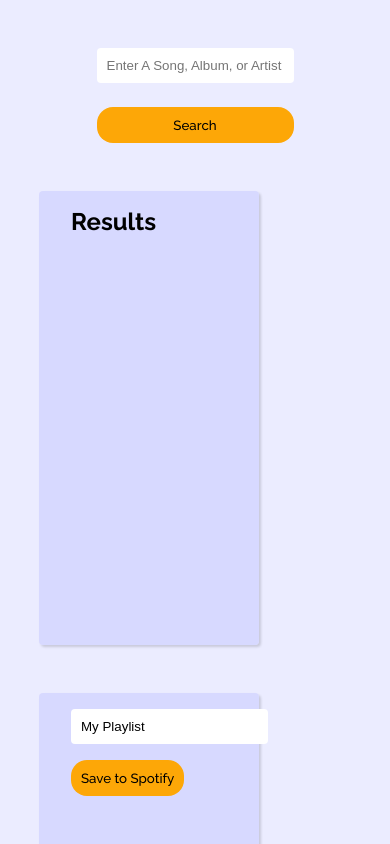
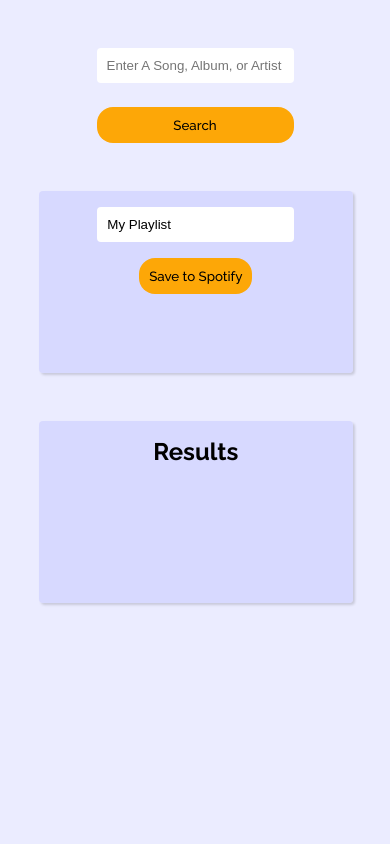
Before and after one commit to mp-web3/Jamming, a React app: page / in a window 390 px wide. Shown: the top 844 px of the page. Built offline with nearby package versions, Linux system fonts and the light colour scheme.

Commit message:
fixed mobile

```diff
--- a/src/components/App/App.css
+++ b/src/components/App/App.css
@@ -72,6 +72,16 @@ input {
 @media(max-width:768px) {
   .App-playlist {
     flex-wrap: wrap;
+    flex-direction: column-reverse;
+    justify-content: center;
+    align-items: center;
+    margin-left: 0;
+    margin-right: 0;
+  }
+
+  .SearchResults, .Playlist {
+    width: 80%;
+    min-height: 150px;
   }
 
 }
--- a/src/components/Playlist/Playlist.css
+++ b/src/components/Playlist/Playlist.css
@@ -7,3 +7,18 @@
     margin-top: 0;
     margin-right: calc(var(--margin)*3);
 }
+
+@media(max-width:768px) {
+    .PlaylistNameButton-container {
+        display: flex;
+        align-items: center;
+        flex-wrap: wrap;
+        justify-content: center;
+        gap: var(--padding);
+        margin-bottom: var(--margin);
+    }
+
+    .Playlist input {
+        margin: 0;
+    }
+}
--- a/src/components/SearchResults/SearchResults.css
+++ b/src/components/SearchResults/SearchResults.css
@@ -1,5 +1,6 @@
 h2 {
     margin-bottom: var(--padding);
+    text-align: center;
 }
 
 .TrackList {
```
